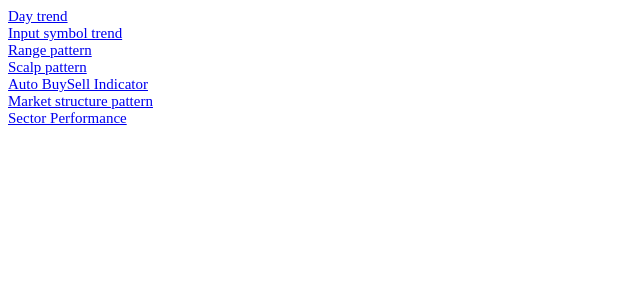
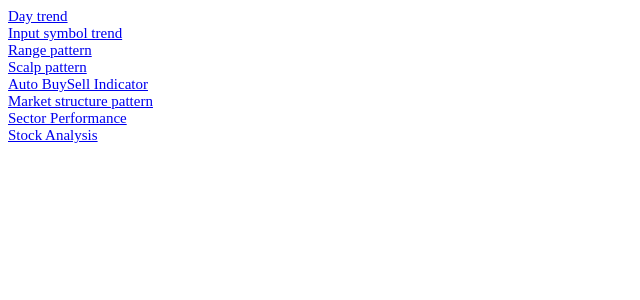
Before and after one commit to vpg-per/htmlpage, a Flask app: page / in a window 1280 px wide. Shown: the top 300 px of the page, without its empty margins (0-640 px from the left). Run offline with Flask 3, Linux system fonts and the light colour scheme.

Commit message:
Add files via upload

```diff
--- a/templates/default.html
+++ b/templates/default.html
@@ -16,6 +16,7 @@
         <div><a href="./csPattern">Auto BuySell Indicator</a></div>
         <div><a href="./marketPattern">Market structure pattern</a></div>
         <div><a href="./sectorPerformance">Sector Performance</a></div>
+        <div><a href="./stockAnalysis">Stock Analysis</a></div>
     </form>
 </body>
 </html>
```
